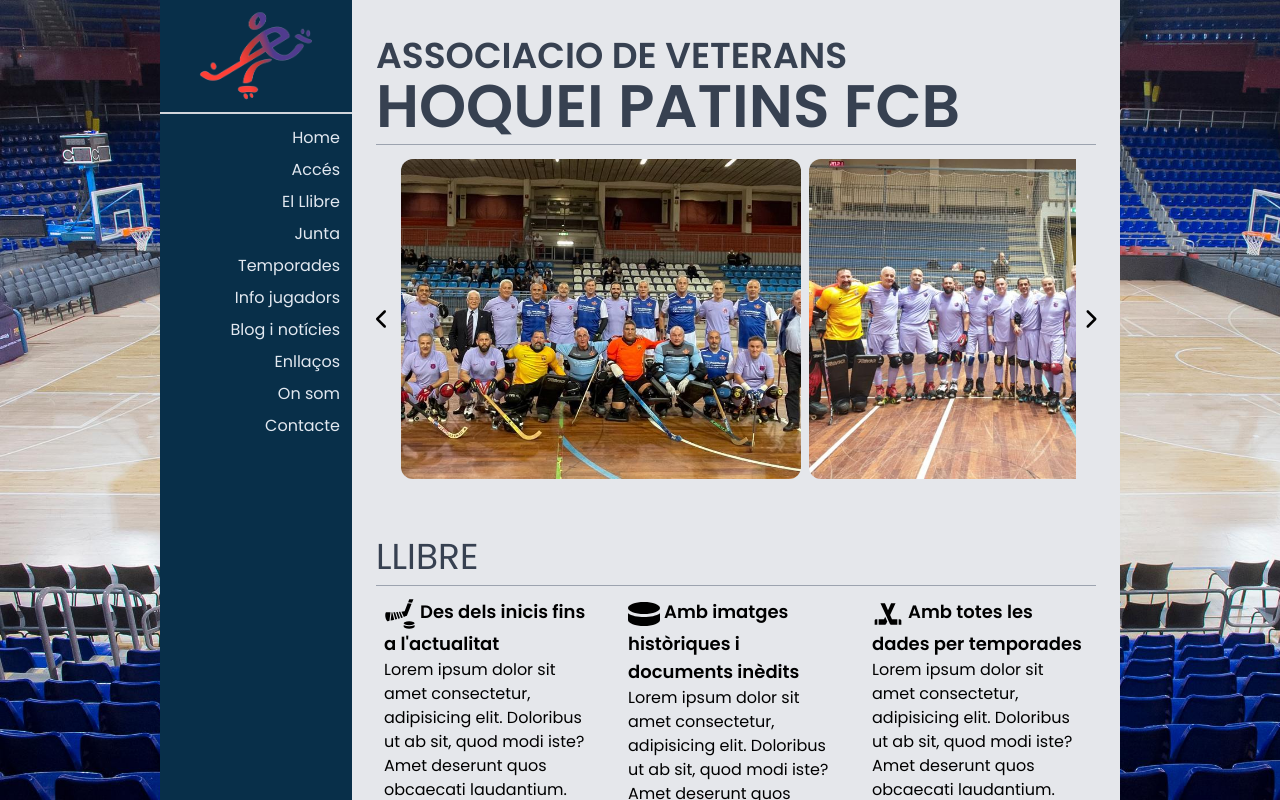
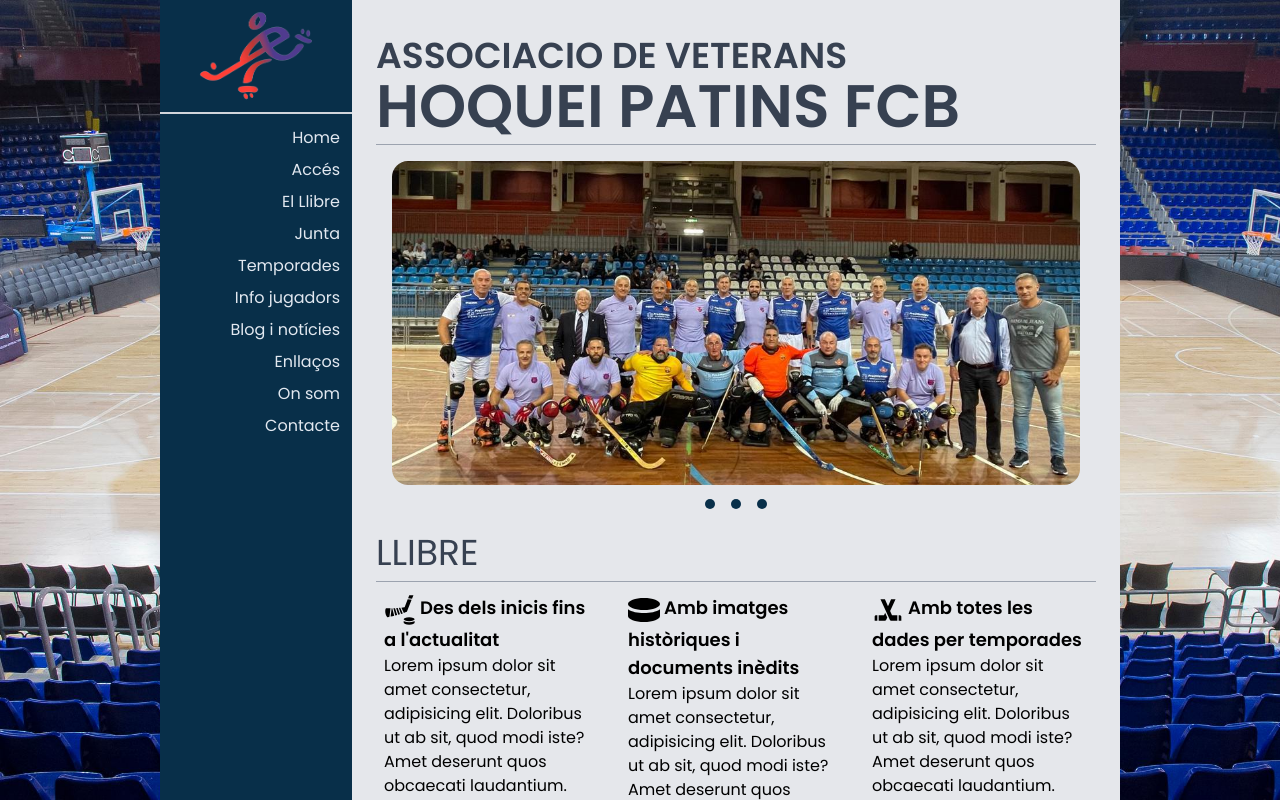
Before and after one commit to alex0rpi/web-veterans-hoquei, a React (Vite) app in the folder client/: page / in a window 1280 px wide. Built offline with nearby package versions, Linux system fonts and the light colour scheme.

Commit message:
New image slider-pending modal-backdrop when click

```diff
--- a/client/src/assets/pictures/index.ts
+++ b/client/src/assets/pictures/index.ts
@@ -1,7 +1,7 @@
 import foto01 from './2023-03-31-15_45_11.jpg';
 import foto02 from './2023-03-31-15_45_12.jpg';
-import foto03 from './WhatsApp Image 2023-11-17 at 15.37.36.jpeg';
-import foto04 from './WhatsApp Image 2023-11-17 at 20.16.26 (6).jpeg';
-import foto05 from './foto03.jpg';
+import foto03 from './foto03.jpg';
 
-export { foto01, foto02, foto03, foto04, foto05 };
+// Only jpg and png files are supported, jpeg no se perquè no van.
+
+export { foto01, foto02, foto03 };
--- /dev/null
+++ b/client/src/components/main/ImageSlider.tsx
@@ -0,0 +1,65 @@
+import { foto01, foto02, foto03 } from "../../assets/pictures";
+import { FontAwesomeIcon } from "@fortawesome/react-fontawesome";
+import {
+  faChevronLeft,
+  faChevronRight,
+  faCircle,
+} from "@fortawesome/free-solid-svg-icons";
+import { useState } from "react";
+
+const ImageSlider = () => {
+
+    const [currentIndex, setCurrentIndex] = useState(0)
+    const slides = [foto01, foto02, foto03]
+
+    const slideLeft = () => {
+        const isFirstSlide = currentIndex === 0
+        const newIndex = isFirstSlide ? slides.length - 1 : currentIndex - 1
+        console.log('newIndex: ', newIndex);
+
+        setCurrentIndex(newIndex)
+  };
+    const slideRight = () => {
+        const isLastSlide = currentIndex === slides.length - 1
+        const newIndex = isLastSlide ? 0 : currentIndex + 1
+        console.log('newIndex: ', newIndex);
+
+        setCurrentIndex(newIndex)
+    };
+    const goToSlideHandler = (index: number) => {
+        setCurrentIndex(index)
+    }
+
+  return (
+    <div className="relative m-auto h-[340px] w-full px-4 pt-4 group">
+        <div style={{backgroundImage: `url(${slides[currentIndex]})`}} className="w-full h-full rounded-2xl bg-center bg-cover duration-200"></div>
+        <div className="opacity-0 group-hover:opacity-100 transition-opacity duration-200 absolute top-[50%] -translate-x-0 translate-y-[-50%] left-5 text-2xl rounded-full p-2 bg-black/20 cursor-pointer text-white w-10 h-10 flex items-center justify-center">
+        <FontAwesomeIcon
+        icon={faChevronLeft}
+        size="lg"
+        onClick={slideLeft}
+        className="transition-scale duration-200 hover:scale-125"
+        />
+        </div>
+        <div className="opacity-0 group-hover:opacity-100 transition-all duration-250 absolute top-[50%] -translate-x-0 translate-y-[-50%] right-5 text-2xl rounded-full p-2 bg-black/20 cursor-pointer text-white w-10 h-10 flex items-center justify-center">
+       <FontAwesomeIcon
+        icon={faChevronRight}
+        size="lg"
+        onClick={slideRight}
+        className="transition-scale duration-200 hover:scale-125"
+        />
+        </div>
+        <div className="flex top-4 justify-center py-2">
+           { slides.map((slide, slideIndex) => (
+            <div key={slideIndex} className="cursor-pointer">
+                <FontAwesomeIcon icon={faCircle} size="2xs" style={{color: "rgb(8 47 73)"}} className="hover:scale-125 mx-2" onClick={() => goToSlideHandler(slideIndex)}/>
+            </div>
+           ))
+        }
+
+        </div>
+    </div>
+  );
+};
+
+export default ImageSlider
--- a/client/src/components/main/MainContent.tsx
+++ b/client/src/components/main/MainContent.tsx
@@ -5,6 +5,7 @@
 import BookFeatures from "./BookFeatures";
 import Location from "./Location";
 import ChapterGrid from "./ChapterGrid";
+import ImageSlider from "./ImageSlider";
 
 const MainContent = () => {
   return (
@@ -16,7 +17,8 @@
       >
         <HeaderTitle />
 
-        <ImageCarousel />
+        <ImageSlider/>
+        {/* <ImageCarousel /> */}
         <h4 className="mb-3 mt-12 border-b border-gray-400 pb-2 text-4xl font-medium text-gray-700">
           LLIBRE
         </h4>
```
Also changed, not shown: client/src/assets/pictures/WhatsApp Image 2023-11-17 at 15.37.36.jpeg (deleted), client/src/assets/pictures/WhatsApp Image 2023-11-17 at 20.16.26 (6).jpeg (deleted).
